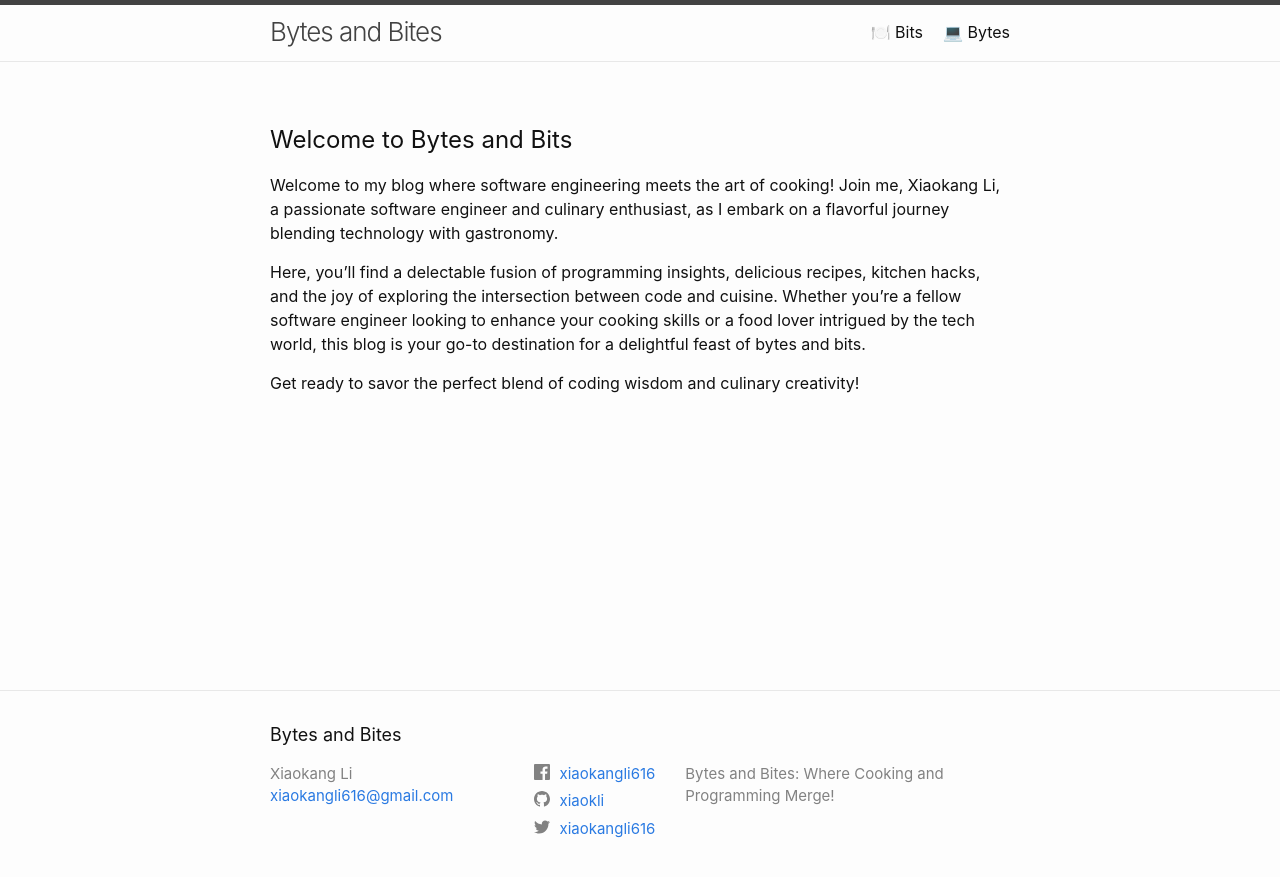
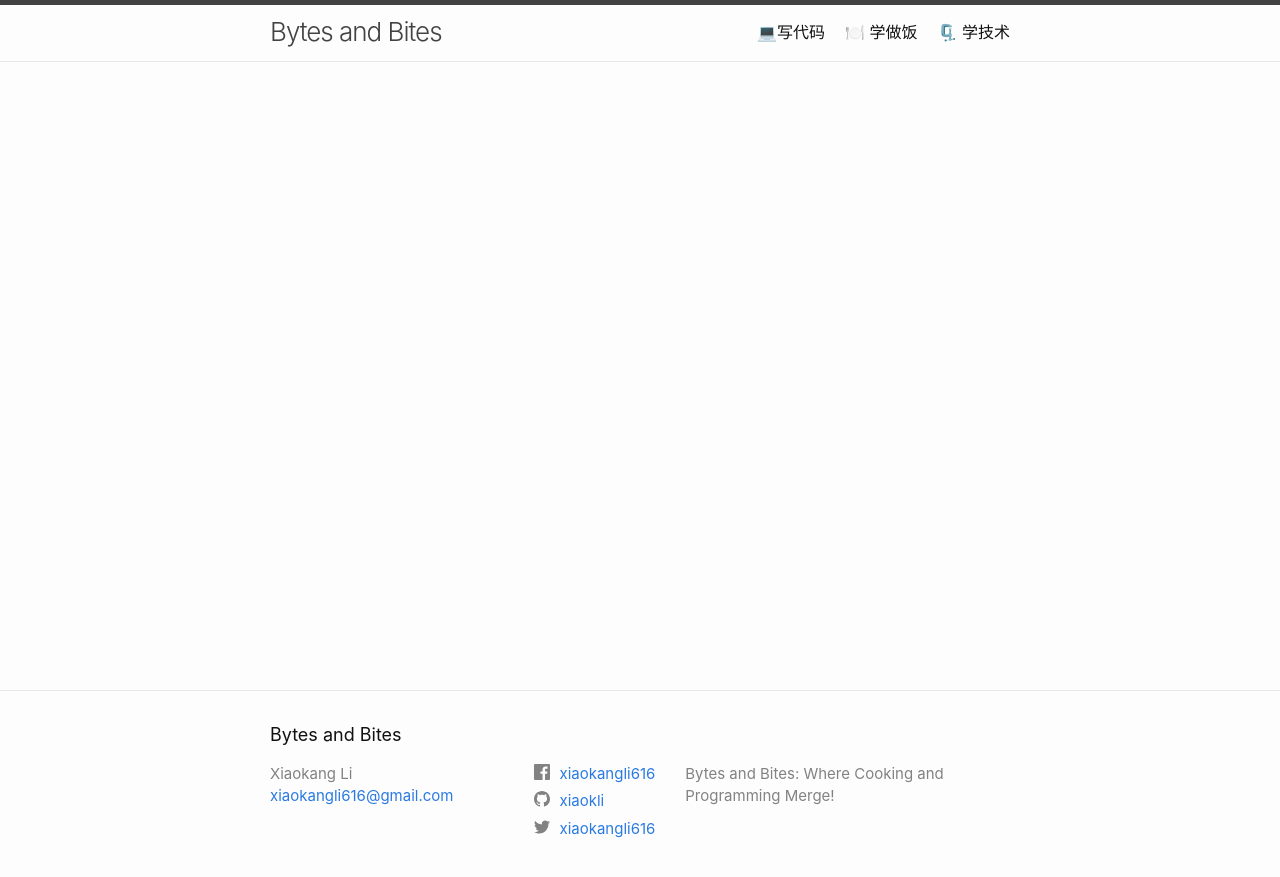
Before and after one commit to xiaokli/xiaokli.github.io, a Jekyll site: the page built from index.markdown, in a window 1280 px wide. Shown: the top 877 px of the page. Built offline with Jekyll 4.4.1, drawn with Linux system fonts in a browser that asks for light colours.

```diff
--- a/bytes.markdown
+++ /dev/null
@@ -1,5 +0,0 @@
----
-layout: posts
-title: 💻 Bytes
-permalink: /bytes/
----
--- /dev/null
+++ b/coding.markdown
@@ -0,0 +1,5 @@
+---
+layout: posts
+title: 💻写代码
+permalink: /coding/
+---
--- a/index.markdown
+++ b/index.markdown
@@ -1,11 +1,3 @@
 ---
 layout: page
 ---
-
-# Welcome to Bytes and Bits
-
-Welcome to my blog where software engineering meets the art of cooking! Join me, Xiaokang Li, a passionate software engineer and culinary enthusiast, as I embark on a flavorful journey blending technology with gastronomy.
-
-Here, you'll find a delectable fusion of programming insights, delicious recipes, kitchen hacks, and the joy of exploring the intersection between code and cuisine. Whether you're a fellow software engineer looking to enhance your cooking skills or a food lover intrigued by the tech world, this blog is your go-to destination for a delightful feast of bytes and bits.
-
-Get ready to savor the perfect blend of coding wisdom and culinary creativity!
--- /dev/null
+++ b/tech.markdown
@@ -0,0 +1,5 @@
+---
+layout: posts
+title: 🗜️ 学技术
+permalink: /tech/
+---
```
Also changed, not shown: cooking.html (renamed from bits.html, +3 -4 lines), collects/_techs/2021-11-10-share-my-linux-environment.md (renamed from collects/_posts/2021-11-10-share-my-linux-environment.md), 1 other file.
